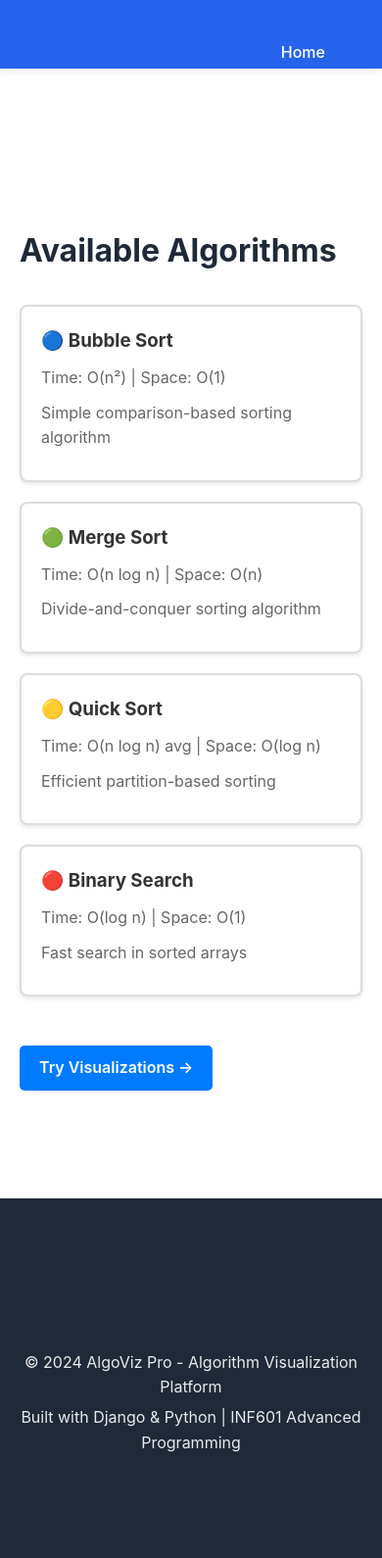
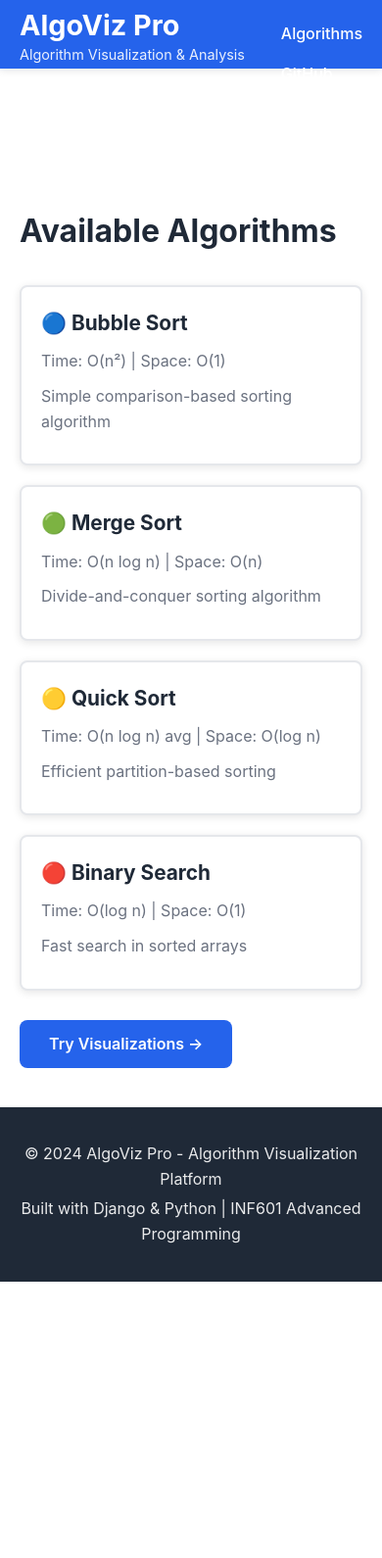
Before and after one commit to BlazingCrow88/algoviz-pro, a Django app: page /algorithms/ in a window 390 px wide. Shown: the whole page at 98% size. After the commit the page ends 1308 px from the top, so only its background shows below. Run offline with Django 5.2, Linux system fonts and the light colour scheme; data that the repository does not hold is empty.

Commit message:
removed embedded css and merged responsive sections so there was no confusion when running the project.

```diff
--- a/static/css/style.css
+++ b/static/css/style.css
@@ -253,6 +253,39 @@ body {
     margin-right: 8px;
 }
 
+/* Algorithm Grid */
+.algorithm-grid {
+    display: grid;
+    grid-template-columns: repeat(auto-fit, minmax(250px, 1fr));
+    gap: 20px;
+    margin: 30px 0;
+}
+
+.algorithm-card {
+    background: white;
+    border: 2px solid var(--border-color);
+    border-radius: var(--border-radius);
+    padding: 20px;
+    box-shadow: var(--box-shadow);
+    transition: transform 0.3s, box-shadow 0.3s;
+}
+
+.algorithm-card:hover {
+    transform: translateY(-3px);
+    box-shadow: 0 4px 12px rgba(0,0,0,0.15);
+}
+
+.algorithm-card h3 {
+    margin-top: 0;
+    color: var(--text-color);
+    font-size: 1.3rem;
+}
+
+.algorithm-card p {
+    color: var(--text-secondary);
+    margin: 10px 0;
+}
+
 /* Complexity Table - PROFESSIONAL EXCEL-STYLE GRID */
 .complexity-table {
     margin: 60px 0;
--- a/templates/algorithms/list.html
+++ b/templates/algorithms/list.html
@@ -1,7 +1,9 @@
 {% extends 'base.html' %}
 
+{# noinspection CssUnknownTarget,SpellCheckingInspection #}
+
 {% block content %}
-<div class="container">
+<div class="container" style="margin-top: 100px;">
     <h1>Available Algorithms</h1>
 
     <div class="algorithm-grid">
@@ -30,47 +32,6 @@
         </div>
     </div>
 
-    <p><a href="{% url 'visualization:visualize' %}" class="btn">Try Visualizations →</a></p>
+    <p><a href="{% url 'visualization:visualize' %}" class="btn btn-primary">Try Visualizations →</a></p>
 </div>
-
-<style>
-    .container {
-        max-width: 1200px;
-        margin: 100px auto 50px auto;
-        padding: 20px;
-    }
-    .algorithm-grid {
-        display: grid;
-        grid-template-columns: repeat(auto-fit, minmax(250px, 1fr));
-        gap: 20px;
-        margin: 30px 0;
-    }
-    .algorithm-card {
-        background: white;
-        border: 2px solid #ddd;
-        border-radius: 8px;
-        padding: 20px;
-        box-shadow: 0 2px 4px rgba(0,0,0,0.1);
-    }
-    .algorithm-card h3 {
-        margin-top: 0;
-        color: #333;
-    }
-    .algorithm-card p {
-        color: #666;
-        margin: 10px 0;
-    }
-    .btn {
-        display: inline-block;
-        background: #007bff;
-        color: white;
-        padding: 10px 20px;
-        text-decoration: none;
-        border-radius: 5px;
-        margin-top: 20px;
-    }
-    .btn:hover {
-        background: #0056b3;
-    }
-</style>
 {% endblock %}
```
Also changed, not shown: other parts of static/css/style.css (+6 -40 lines).
